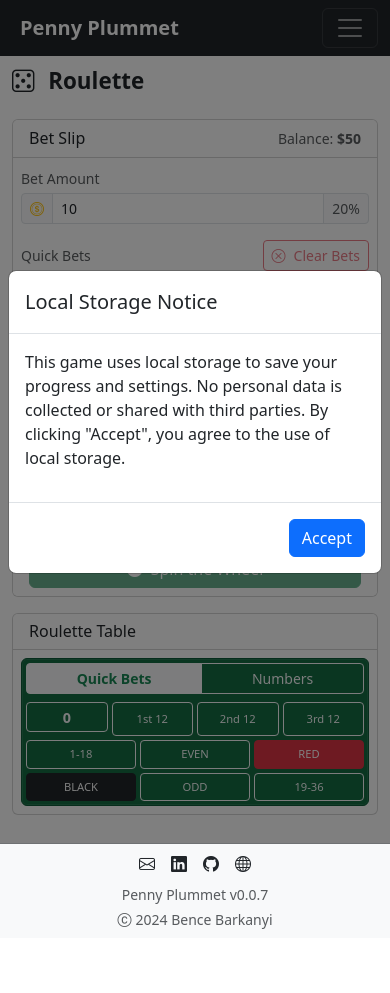
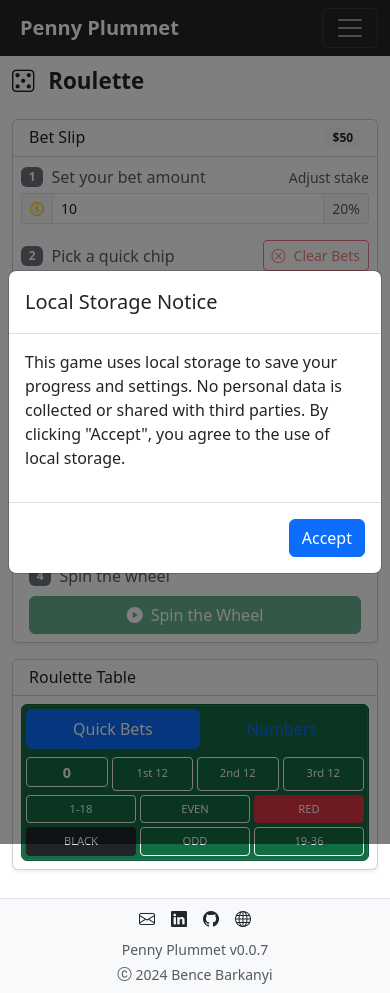
Before and after one commit to benceb2/penny-plummet, a Vue app: page /roulette in a window 390 px wide. Before the commit the page ends 938 px from the top, so only its background shows below. Built offline with nearby package versions, Linux system fonts and the light colour scheme.

Commit message:
add steps

```diff
--- a/src/locales/en/roulette.ts
+++ b/src/locales/en/roulette.ts
@@ -78,7 +78,14 @@ export default {
       "quickBets": "Quick Bets",
       "numberGrid": "Numbers",
       "betSlip": "Bet Slip",
-      "balance": "Balance"
+      "balance": "Balance",
+      "mobilePanel": "Roulette mobile panel",
+      "viewBets": "View bets",
+      "stepAmount": "Set your bet amount",
+      "stepAmountHint": "Adjust stake",
+      "stepQuick": "Pick a quick chip",
+      "stepPlace": "Place your bets on the table",
+      "stepSpin": "Spin the wheel"
     },
     "results": {
       "win": "You win {amount}!",
--- a/src/locales/hu/roulette.ts
+++ b/src/locales/hu/roulette.ts
@@ -78,7 +78,14 @@ export default {
       "quickBets": "Gyors tétek",
       "numberGrid": "Számok",
       "betSlip": "Tétszelvény",
-      "balance": "Egyenleg"
+      "balance": "Egyenleg",
+      "mobilePanel": "Rulett mobil panel",
+      "viewBets": "Tétek megtekintése",
+      "stepAmount": "Állítsd be a tétet",
+      "stepAmountHint": "Tét módosítása",
+      "stepQuick": "Gyors zseton választása",
+      "stepPlace": "Tétek elhelyezése az asztalon",
+      "stepSpin": "Pörgesd meg a kereket"
     },
     "results": {
       "win": "Nyertél {amount}-t!",
--- a/src/views/roulette/RouletteTable.vue
+++ b/src/views/roulette/RouletteTable.vue
@@ -163,22 +163,28 @@ const outsideBets = computed(() => {
 
 
     <div class="d-md-none">
-      <div class="btn-group w-100 mb-2 mobile-panel-switch" role="group" aria-label="Roulette mobile panel">
+      <ul class="nav nav-pills nav-fill mb-2" role="tablist" :aria-label="t('roulette.ui.mobilePanel')">
+        <li class="nav-item" role="presentation">
           <button
+            class="nav-link"
+            :class="{ active: activeMobilePanel === 'quick' }"
             type="button"
-          class="btn btn-sm"
-          :class="activeMobilePanel === 'quick' ? 'btn-light text-success fw-semibold' : 'btn-outline-light'"
+            role="tab"
             @click="activeMobilePanel = 'quick'">
             {{ t('roulette.ui.quickBets') }}
           </button>
+        </li>
+        <li class="nav-item" role="presentation">
           <button
+            class="nav-link"
+            :class="{ active: activeMobilePanel === 'numbers' }"
             type="button"
-          class="btn btn-sm"
-          :class="activeMobilePanel === 'numbers' ? 'btn-light text-success fw-semibold' : 'btn-outline-light'"
+            role="tab"
             @click="activeMobilePanel = 'numbers'">
             {{ t('roulette.ui.numberGrid') }}
           </button>
-      </div>
+        </li>
+      </ul>
 
       <div v-show="activeMobilePanel === 'quick'">
         <div class="row g-1 mb-1 pt-0">
@@ -295,7 +301,6 @@ const outsideBets = computed(() => {
   padding: 0.125rem 0.25rem;
 }
 
-
 .btn {
   overflow: visible !important;
 }
--- a/src/views/roulette/RouletteView.vue
+++ b/src/views/roulette/RouletteView.vue
@@ -157,12 +157,9 @@ if (currentBetAmount.value === 100 && userStore.chips < 100) {
 
     <div class="row g-3 roulette-layout" v-if="gameStore.gameState === RouletteState.BETTING">
       <div class="col-12 col-lg-8 order-2 order-lg-1">
-        <div class="card roulette-table-card">
+        <div class="card shadow-sm">
           <div class="card-header bg-white d-flex align-items-center justify-content-between">
             <h6 class="mb-0">{{ t('roulette.table.title') }}</h6>
-            <span v-if="gameStore.totalBet > 0" class="badge bg-light text-dark">
-              {{ t('roulette.ui.totalBet') }}: {{ formatIntAsCurrency(gameStore.totalBet) }}
-            </span>
           </div>
           <div class="card-body">
             <RouletteTable
@@ -175,20 +172,22 @@ if (currentBetAmount.value === 100 && userStore.chips < 100) {
       </div>
 
       <div class="col-12 col-lg-4 order-1 order-lg-2">
-        <div class="card bet-slip-card h-100">
+        <div class="card bet-slip-card h-100 shadow-sm">
           <div class="card-header bg-white">
             <div class="d-flex align-items-center justify-content-between">
               <h6 class="mb-0">{{ t('roulette.ui.betSlip') }}</h6>
-              <div class="text-muted small">
-                {{ t('roulette.ui.balance') }}: <strong>{{ formatIntAsCurrency(userStore.chips) }}</strong>
-              </div>
+              <span class="badge bg-light text-dark">{{ formatIntAsCurrency(userStore.chips) }}</span>
             </div>
           </div>
           <div class="card-body">
             <div class="mb-3">
-              <label class="form-label small text-muted mb-1" for="roulette-bet-amount">
-                {{ t('roulette.gameControls.betting.betAmount') }}
-              </label>
+              <div class="d-flex align-items-center justify-content-between mb-1">
+                <div class="step-label">
+                  <span class="badge bg-secondary me-2">1</span>
+                  <span class="text-muted">{{ t('roulette.ui.stepAmount') }}</span>
+                </div>
+                <small class="text-muted">{{ t('roulette.ui.stepAmountHint') }}</small>
+              </div>
               <div class="input-group input-group-sm">
                 <span class="input-group-text">
                   <i class="bi bi-coin text-warning" aria-hidden="true"></i>
@@ -209,7 +208,10 @@ if (currentBetAmount.value === 100 && userStore.chips < 100) {
 
             <div class="mb-3">
               <div class="d-flex align-items-center justify-content-between mb-2">
-                <small class="text-muted">{{ t('roulette.ui.quickBets') }}</small>
+                <div class="step-label">
+                  <span class="badge bg-secondary me-2">2</span>
+                  <span class="text-muted">{{ t('roulette.ui.stepQuick') }}</span>
+                </div>
                 <button
                   class="btn btn-outline-danger btn-sm"
                   @click="gameStore.clearBets()"
@@ -220,7 +222,7 @@ if (currentBetAmount.value === 100 && userStore.chips < 100) {
               <div class="row g-2 quick-bets">
                 <div v-for="bet in quickBets" :key="bet.amount" class="col-4 col-sm-3 col-lg-6">
                   <button
-                    class="btn btn-sm w-100 text-nowrap"
+                    class="btn btn-sm w-100 text-nowrap rounded-pill"
                     :class="[
                       bet.isAllIn ? 'btn-danger all-in-btn fw-bold' : '',
                       !bet.isAllIn && currentBetAmount === bet.amount ? 'btn-primary' : '',
@@ -240,13 +242,21 @@ if (currentBetAmount.value === 100 && userStore.chips < 100) {
             </div>
 
             <div class="mb-3">
-              <div class="d-flex align-items-center justify-content-between">
-                <small class="text-muted">{{ t('roulette.ui.yourBets') }}</small>
-                <span v-if="gameStore.currentBets.length > 0" class="badge bg-primary rounded-pill">
+              <div class="d-flex align-items-center justify-content-between mb-2">
+                <div class="step-label">
+                  <span class="badge bg-secondary me-2">3</span>
+                  <span class="text-muted">{{ t('roulette.ui.stepPlace') }}</span>
+                </div>
+                <span class="badge bg-primary rounded-pill">
                   {{ gameStore.currentBets.length }}
                 </span>
               </div>
-              <div v-if="gameStore.currentBets.length > 0" class="list-group bet-list mt-2">
+              <div v-if="gameStore.currentBets.length > 0" class="mt-2">
+                <details class="bet-details">
+                  <summary class="text-primary">
+                    {{ t('roulette.ui.viewBets') }}
+                  </summary>
+                  <div class="list-group bet-list mt-2">
                     <div
                       v-for="(bet, index) in gameStore.currentBets"
                       :key="index"
@@ -262,6 +272,8 @@ if (currentBetAmount.value === 100 && userStore.chips < 100) {
                       </span>
                     </div>
                   </div>
+                </details>
+              </div>
               <div v-else class="text-center py-3 text-muted small">
                 <i class="bi bi-inbox d-block mb-2" aria-hidden="true"></i>
                 <div>{{ t('roulette.ui.noBetsTitle') }}</div>
@@ -275,6 +287,10 @@ if (currentBetAmount.value === 100 && userStore.chips < 100) {
             </div>
           </div>
           <div class="card-footer bg-white border-0">
+            <div class="step-label mb-2">
+              <span class="badge bg-secondary me-2">4</span>
+              <span class="text-muted">{{ t('roulette.ui.stepSpin') }}</span>
+            </div>
             <button
               class="btn btn-success w-100"
               @click="handleSpin"
@@ -303,6 +319,11 @@ if (currentBetAmount.value === 100 && userStore.chips < 100) {
 .all-in-btn:hover {
   background-color: #842029;
   border-color: #661d28;
+}
+
+.bet-slip-card {
+  position: sticky;
+  top: 1rem;
 }
 
 .quick-bets .btn {
@@ -336,6 +357,20 @@ if (currentBetAmount.value === 100 && userStore.chips < 100) {
   border-top: 1px dashed #dfe3e8;
 }
 
+.bet-details summary {
+  cursor: pointer;
+  list-style: none;
+}
+
+.bet-details summary::-webkit-details-marker {
+  display: none;
+}
+
+.step-label {
+  display: inline-flex;
+  align-items: center;
+}
+
 @media (max-width: 767px) {
   .card-body {
     padding: 0.5rem;
@@ -349,6 +384,10 @@ if (currentBetAmount.value === 100 && userStore.chips < 100) {
     max-height: 180px;
   }
 
+  .bet-slip-card {
+    position: static;
+  }
+
   :deep(.base-layout) {
     padding-top: 0.5rem !important;
     padding-bottom: 0.5rem !important;
```
Lines whose indentation alone changed are shown as unchanged.
